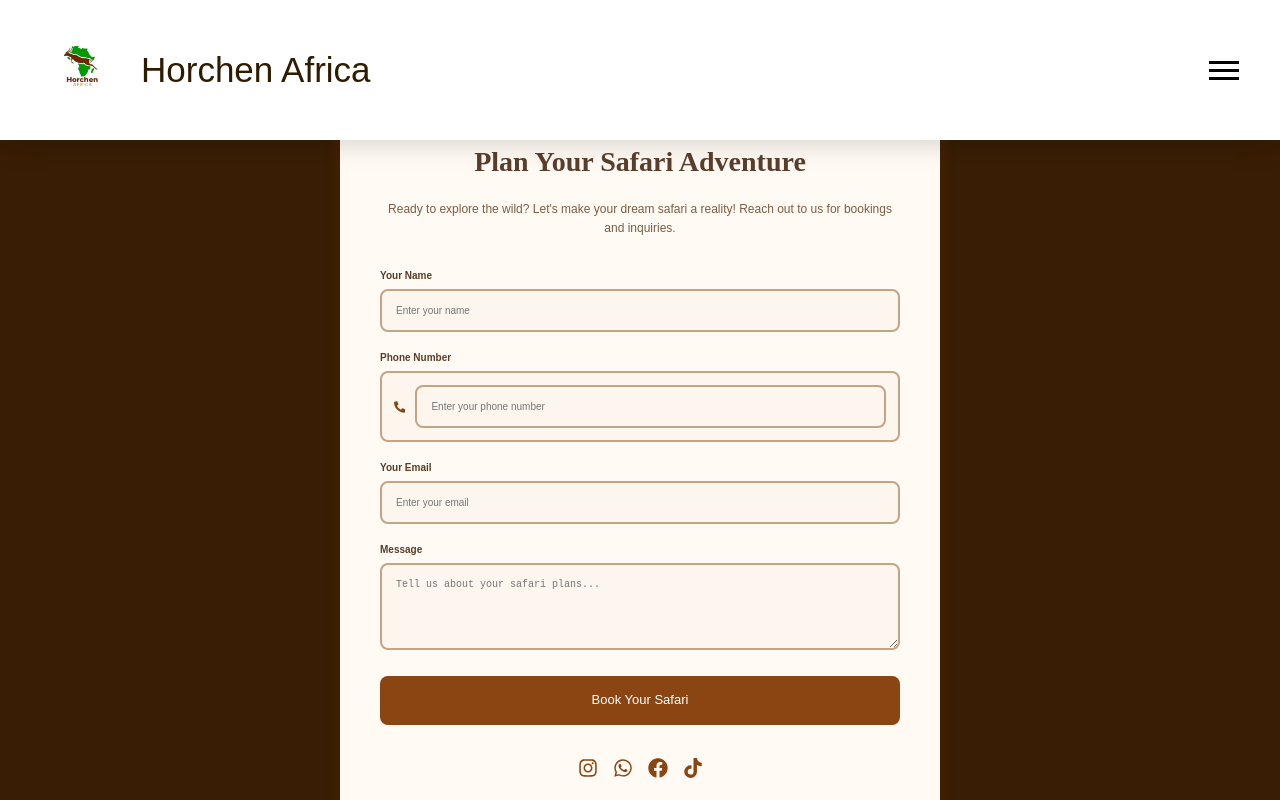
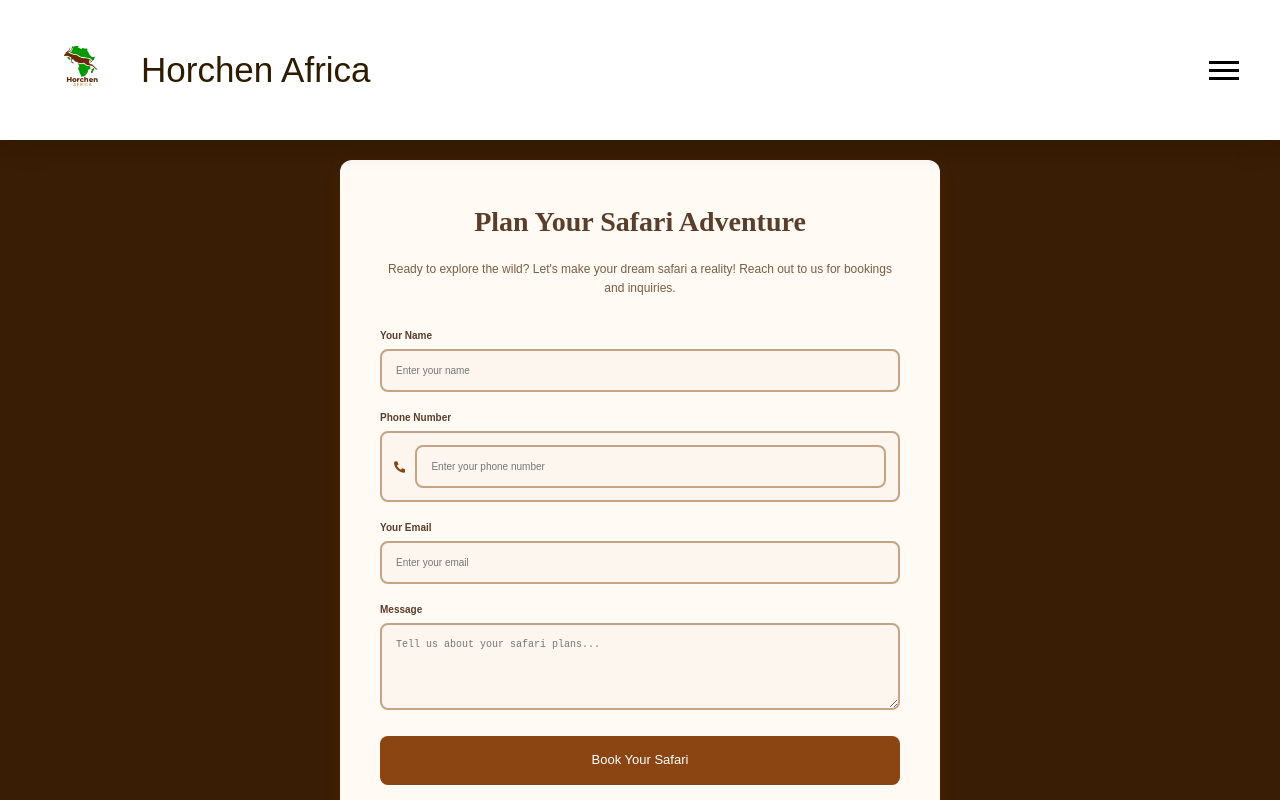
Before and after one commit to Lenox001/horchen-africa, a React (Vite) app: page /contact in a window 1280 px wide. Shown: the top 800 px of the page. Built offline with nearby package versions, Linux system fonts and the light colour scheme.

Commit message:
edit styles

```diff
--- a/src/components/Contact.jsx
+++ b/src/components/Contact.jsx
@@ -9,8 +9,12 @@ import {
 
 const Contact = () => {
   return (
-    <section className="contact-section" id="contact">
-      <div className="contact-container">
+    <section
+      className="contact-section"
+      id="contact"
+      style={{ paddingTop: "120px" }}
+    >
+      <div className="contact-container" style={{ marginTop: "20px" }}>
         <h2 className="contact-title">Plan Your Safari Adventure</h2>
 
         <p className="contact-description">
@@ -85,7 +89,6 @@ const Contact = () => {
 
         {/* Social Media Links */}
         <div className="social-links">
-
           <a
             href="https://instagram.com"
             target="_blank"
--- a/src/components/DestinationDetail.jsx
+++ b/src/components/DestinationDetail.jsx
@@ -91,7 +91,7 @@ const DestinationDetail = () => {
       className="section collection text-center"
       aria-labelledby="destination-label"
     >
-      <div className="container">
+      <div className="container" style={{ paddingTop: "20px" }}>
         <h2 className="h2 section-title" id="destination-label">
           {destination.title}
         </h2>
--- a/src/components/Destinations.jsx
+++ b/src/components/Destinations.jsx
@@ -38,7 +38,7 @@ const Destinations = () => {
       className="section collection text-center"
       aria-labelledby="collection-label"
     >
-      <div className="container">
+      <div className="container" style={{ paddingTop: "20px" }}>
         <h2 className="h2 section-title" id="collection-label">
           Discover Africa’s Finest Safari Destinations
         </h2>
--- a/src/components/Gallery.jsx
+++ b/src/components/Gallery.jsx
@@ -37,7 +37,7 @@ const Gallery = () => {
       aria-labelledby="gallery-label"
       id="gallery"
     >
-      <div className="container">
+      <div className="container" style={{ paddingTop: "20px" }}>
         <h2 className="h2 section-title text-center" id="gallery-label">
           Safari Gallery
         </h2>
--- a/src/components/Testimonial.jsx
+++ b/src/components/Testimonial.jsx
@@ -1,9 +1,10 @@
+/* eslint-disable react/no-unescaped-entities */
 import quoteIcon from "../assets/images/quote.svg"; // Import the image
 
 const Testimonial = () => {
   return (
     <section className="section testi" aria-label="client testimonials">
-      <div className="container">
+      <div className="container" style={{ paddingTop: "20px" }}>
         <div className="testi-card">
           <p className="card-text">
             "The architectural design exceeded my expectations! The precision,
```
